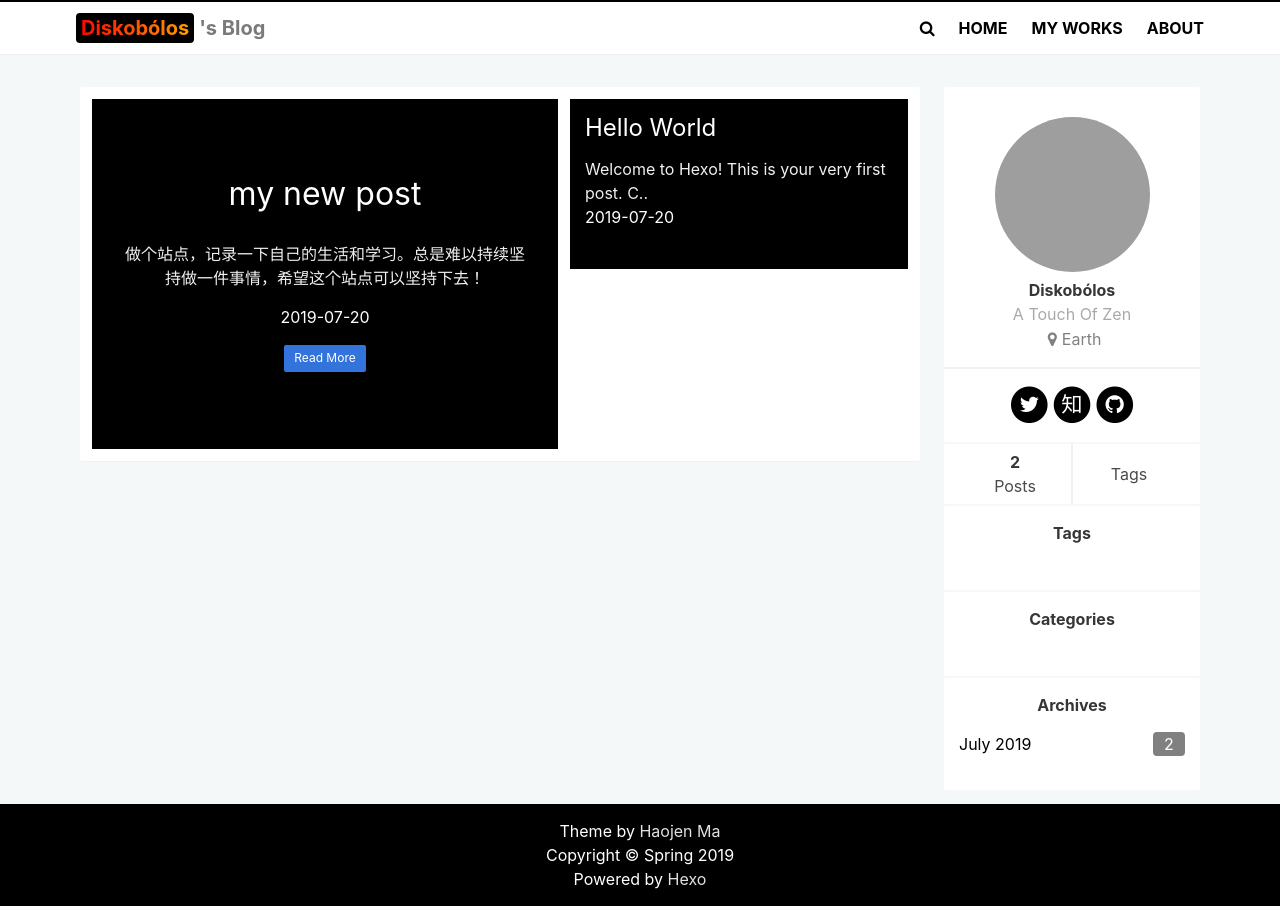
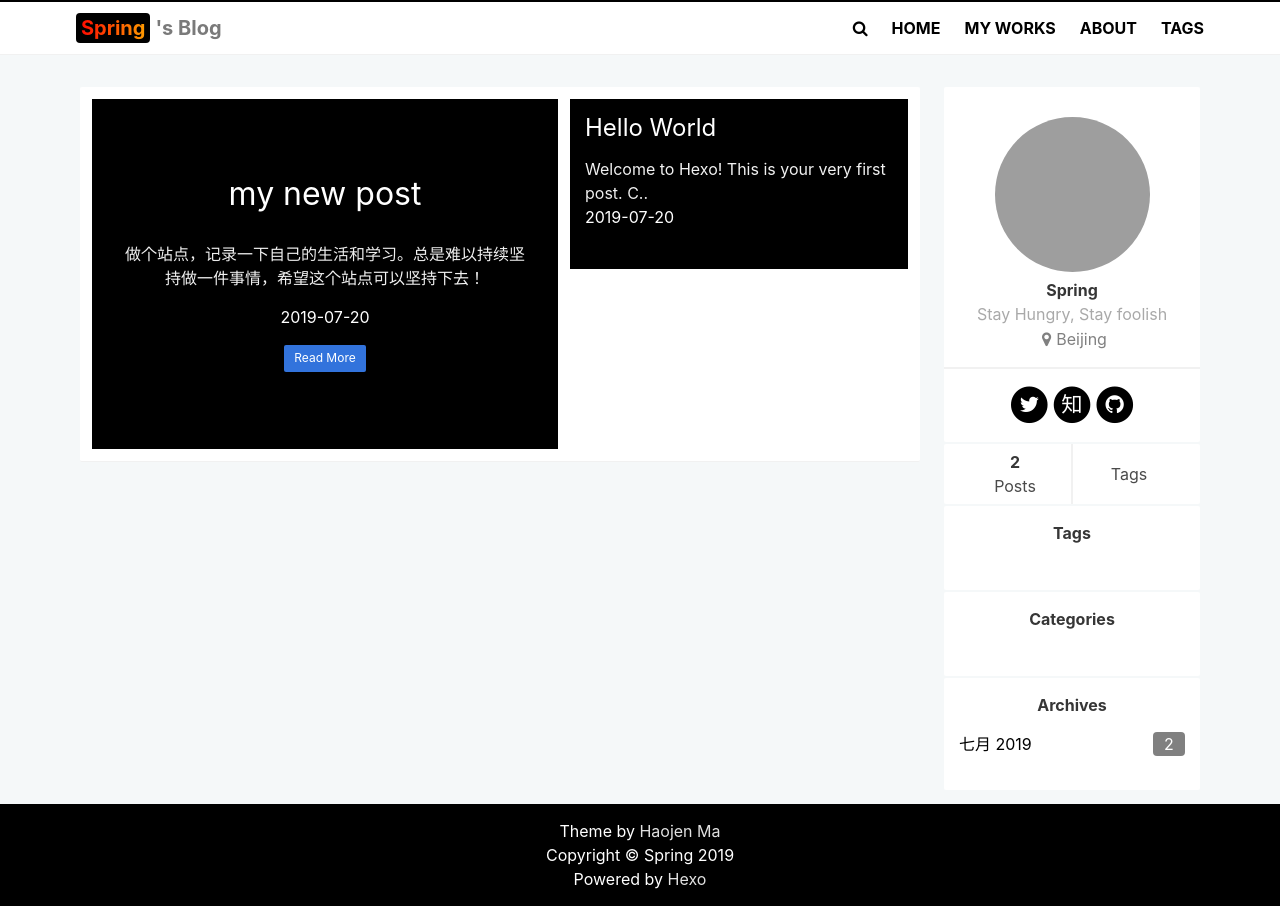
Before and after one commit to Liu-Rachel/Liu-Rachel.github.io, a plain HTML site: page index.html in a window 1280 px wide. Drawn offline with nearby package versions, Linux system fonts and the light colour scheme; grey boxes are pictures that could not be loaded.

Commit message:
Site updated: 2019-09-07 21:27:25

```diff
--- a/index.html
+++ b/index.html
@@ -23,7 +23,7 @@
 <meta property="og:url" content="http://yoursite.com/index.html">
 <meta property="og:site_name" content="Hexo">
 <meta property="og:description" content="生命不息，奋斗不止！">
-<meta property="og:locale" content="zh-Hans">
+<meta property="og:locale" content="zh-CN">
 <meta name="twitter:card" content="summary">
 <meta name="twitter:title" content="Hexo">
 <meta name="twitter:description" content="生命不息，奋斗不止！">
@@ -49,7 +49,7 @@
     <nav class="nav">
          <div class="nav-left">
             <a href="/" class="nav-item" style="font-size: 20px;">
-              <span class="logo">Diskobólos</span>'s Blog
+              <span class="logo">Spring</span>'s Blog
             </a>
          </div>
         <div class="nav-center is-hidden position-relative" id="search_container">
@@ -77,6 +77,10 @@
                 About
             </a>
 
+            <a class="nav-item" href="/tags">
+                Tags
+            </a>
+
         </div>
         <span class="nav-toggle" id="navMenuDropdown">
             <span></span>
@@ -95,6 +99,10 @@
 
             <a class="nav-item flex-1" href="/about">
                 About
+            </a>
+
+            <a class="nav-item flex-1" href="/tags">
+                Tags
             </a>
 
         </div>
@@ -327,12 +335,12 @@
                 <img class="avatar" src="https://cdn2.iconfinder.com/data/icons/rcons-user/32/male-shadow-circle-512.png">
             </header>
             <section class="has-text-centered">
-                <h3><strong>Diskobólos</strong></h3>
-                <p class="sub-title">A Touch Of Zen</p>
+                <h3><strong>Spring</strong></h3>
+                <p class="sub-title">Stay Hungry, Stay foolish</p>
 
                 <p class="is-flex center" style=" color: gray">
                     <i class="fa fa-map-marker" style="padding: 5px"></i>
-                    Earth
+                    Beijing
                 </p>
 
             </section>
@@ -416,7 +424,7 @@
             <strong>Archives</strong>
         </div>
         <div class="content-inner">
-            <ul class="archive-list"><li class="archive-list-item"><a class="archive-list-link" href="/archives/2019/07/">July 2019</a><span class="archive-list-count">2</span></li></ul>
+            <ul class="archive-list"><li class="archive-list-item"><a class="archive-list-link" href="/archives/2019/07/">七月 2019</a><span class="archive-list-count">2</span></li></ul>
         </div>
     </div>
 </aside>
```
Also changed, not shown: 2019/07/20/hello-world/index.html (+11 -3 lines), 2019/07/20/my-new-post/index.html (+11 -3 lines), archives/2019/07/index.html (+11 -3 lines), archives/2019/index.html (+11 -3 lines), archives/index.html (+11 -3 lines).
